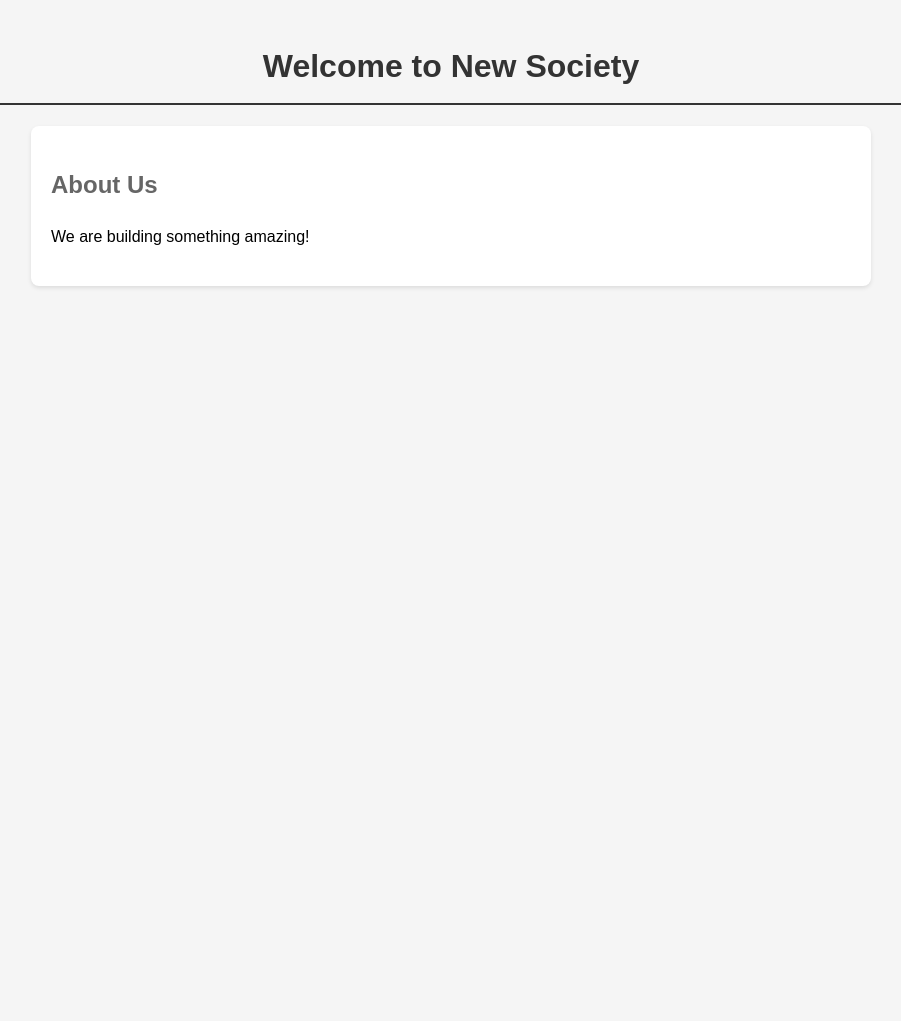
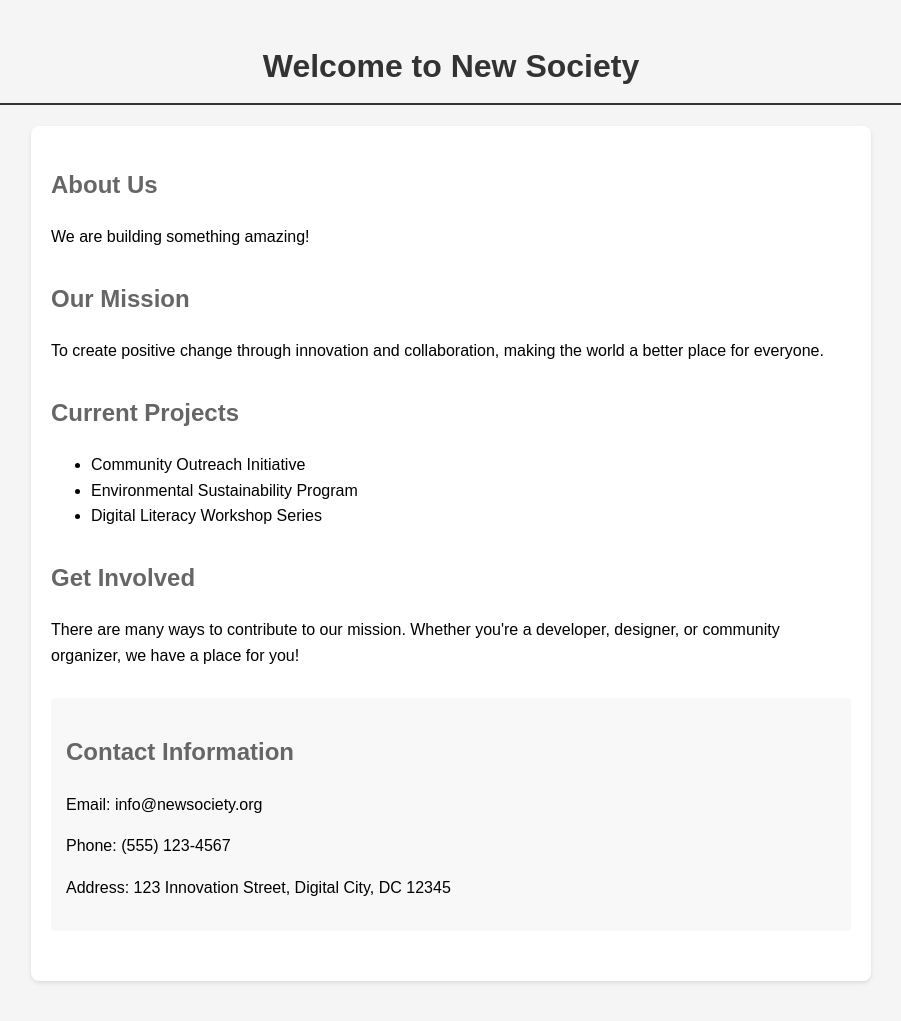
Before and after one commit to Parthee-Vijaya/new-society-test, a plain HTML site: page index.html in a window 1280 px wide. Shown: the whole page, without its empty margins (189-1090 px from the left). Before the commit the page ends 800 px from the top, so only its background shows below. Drawn offline with Linux system fonts and the light colour scheme.

Commit message:
Add more content sections

```diff
--- a/index.html
+++ b/index.html
@@ -25,17 +25,55 @@
             padding: 20px;
             border-radius: 8px;
             box-shadow: 0 2px 4px rgba(0,0,0,0.1);
+            margin-bottom: 20px;
         }
         h2 {
             color: #666;
+        }
+        .section {
+            margin-bottom: 30px;
+        }
+        .contact-info {
+            background-color: #f8f8f8;
+            padding: 15px;
+            border-radius: 4px;
         }
     </style>
 </head>
 <body>
     <h1>Welcome to New Society</h1>
+
     <div class="content">
-        <h2>About Us</h2>
-        <p>We are building something amazing!</p>
+        <div class="section">
+            <h2>About Us</h2>
+            <p>We are building something amazing!</p>
+        </div>
+
+        <div class="section">
+            <h2>Our Mission</h2>
+            <p>To create positive change through innovation and collaboration, making the world a better place for everyone.</p>
+        </div>
+
+        <div class="section">
+            <h2>Current Projects</h2>
+            <ul>
+                <li>Community Outreach Initiative</li>
+                <li>Environmental Sustainability Program</li>
+                <li>Digital Literacy Workshop Series</li>
+            </ul>
+        </div>
+
+        <div class="section">
+            <h2>Get Involved</h2>
+            <p>There are many ways to contribute to our mission. Whether you're a developer, designer, or community organizer, we have a place for you!</p>
+        </div>
+
+        <div class="section contact-info">
+            <h2>Contact Information</h2>
+            <p>Email: info@newsociety.org</p>
+            <p>Phone: (555) 123-4567</p>
+            <p>Address: 123 Innovation Street, Digital City, DC 12345</p>
+        </div>
     </div>
 </body>
 </html>
```
